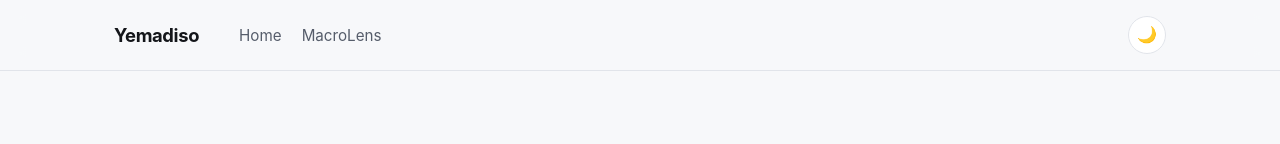
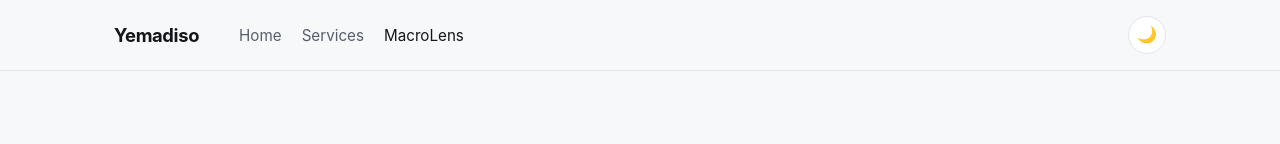
Before and after one commit to yeatmangeorge/yemadiso-website, an Eleventy site: page src/macrolens/macrolens.njk in a window 1280 px wide. Shown: the top 144 px of the page. Built offline with nearby package versions, Linux system fonts and the light colour scheme; Eleventy itself is replaced by a stand-in of ours; files that its build step writes are made by us from their sources.

Commit message:
fix navbar highlighting for nested pages

```diff
--- a/src/_includes/navbar.njk
+++ b/src/_includes/navbar.njk
@@ -3,7 +3,8 @@
         <a class="brand" href="/">Yemadiso</a>
         <div class="nav-links">
             <a href="/" {% if page.url == "/" %}aria-current="page"{% endif %}>Home</a>
-            <a href="/macrolens" {% if page.url == "/macrolens"%}aria-current="page"{% endif %}>MacroLens</a>
+            <a href="/services/" {% if page.url.includes("/services/") %}aria-current="page"{% endif %}>Services</a>
+            <a href="/macrolens/" {% if page.url.includes("/macrolens/") %}aria-current="page"{% endif %}>MacroLens</a>
         </div>
         <button id="theme-toggle" class="theme-toggle" aria-label="Toggle color theme" type="button">
             <span aria-hidden="true">🌙</span>
```
